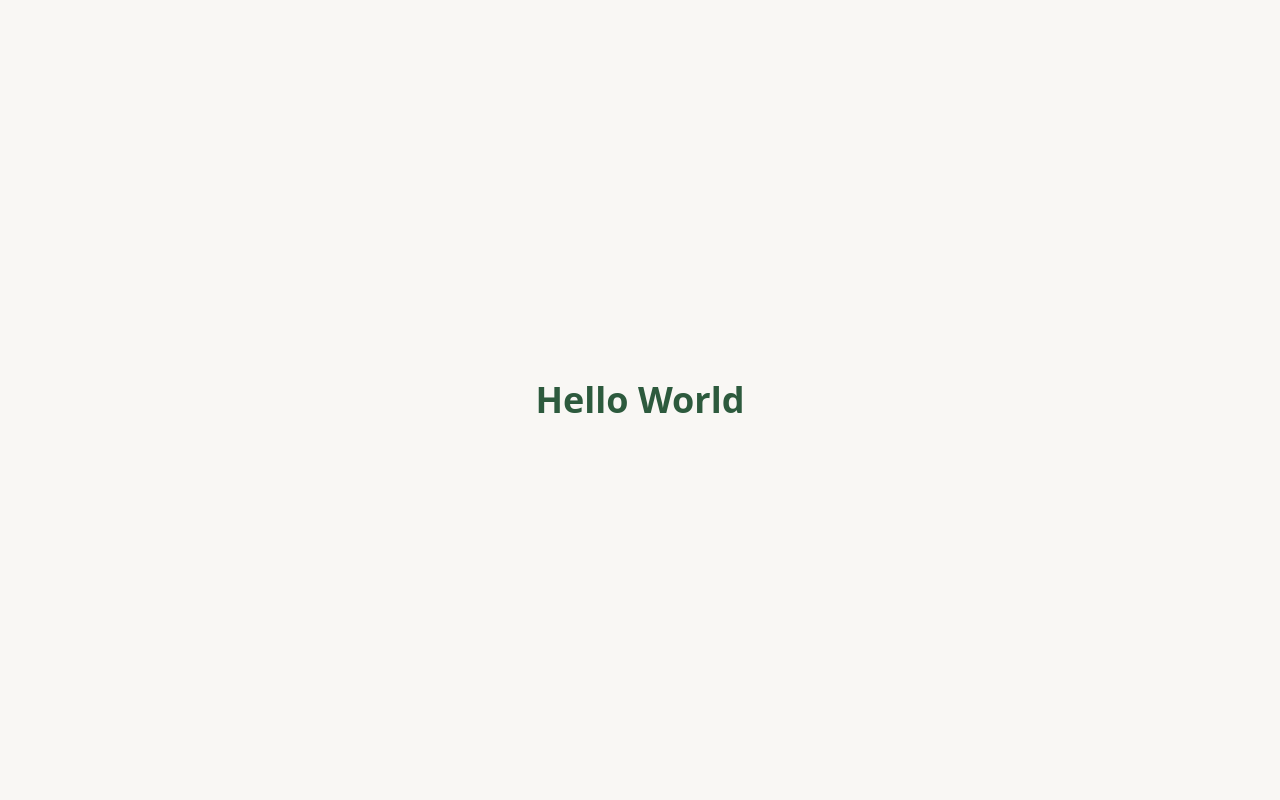
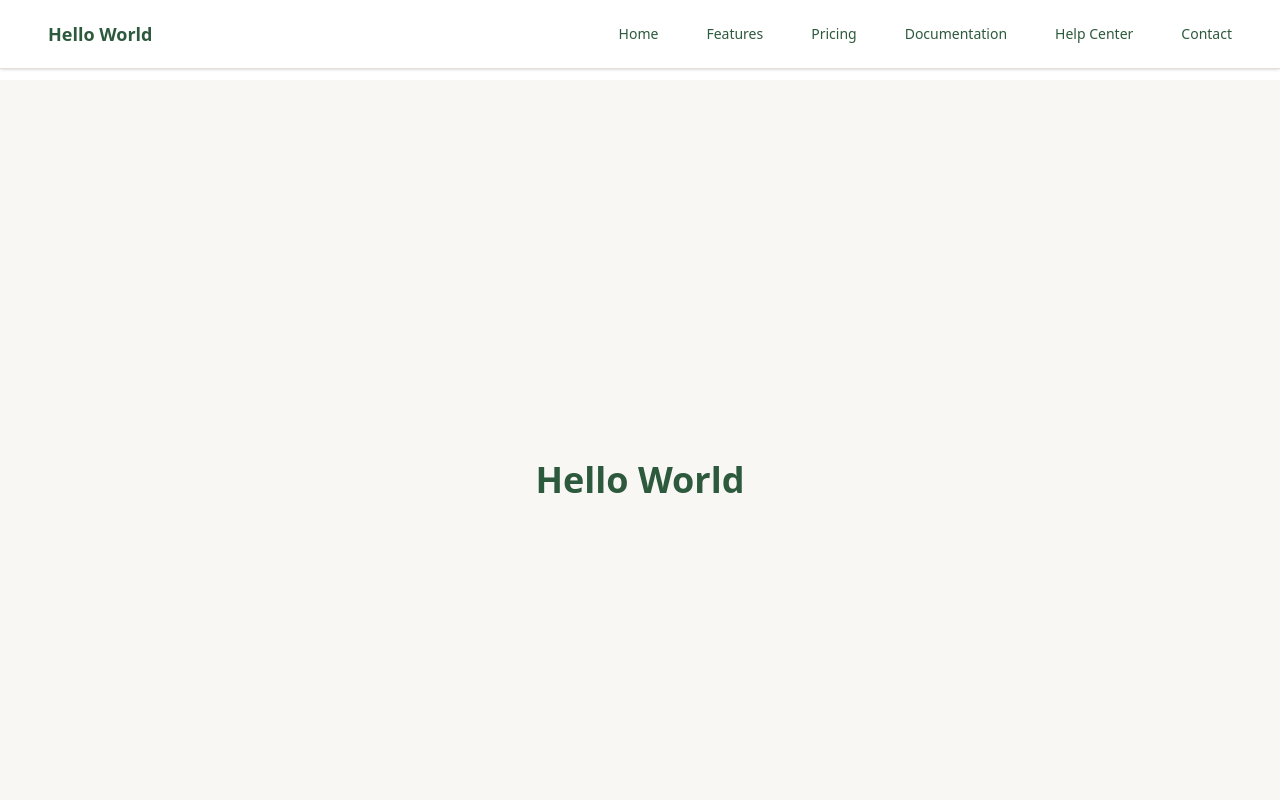
Before and after one commit to tqspham/hello-world-app-zpnmw, a Next.js app: page / in a window 1280 px wide. Shown: the top 800 px of the page. Built offline with nearby package versions, Linux system fonts and the light colour scheme.

Commit message:
feat: add persistent navigation bar

```diff
--- a/app/layout.tsx
+++ b/app/layout.tsx
@@ -1,4 +1,5 @@
 import type { Metadata } from "next";
+import Navigation from "@/components/Navigation";
 import Footer from "@/components/Footer";
 import "./globals.css";
 
@@ -15,7 +16,8 @@ export default function RootLayout({
   return (
     <html lang="en">
       <body className="flex flex-col min-h-screen">
-        <main className="flex-1">{children}</main>
+        <Navigation />
+        <main className="flex-1 mt-20">{children}</main>
         <Footer />
       </body>
     </html>
--- /dev/null
+++ b/components/Navigation.tsx
@@ -0,0 +1,93 @@
+"use client";
+
+import Link from "next/link";
+import { useState } from "react";
+import { Menu, X } from "lucide-react";
+
+const NAV_LINKS = [
+  { href: "/", label: "Home" },
+  { href: "#features", label: "Features" },
+  { href: "#pricing", label: "Pricing" },
+  { href: "#documentation", label: "Documentation" },
+  { href: "#help", label: "Help Center" },
+  { href: "#contact", label: "Contact" },
+];
+
+export default function Navigation() {
+  const [mobileMenuOpen, setMobileMenuOpen] = useState(false);
+
+  return (
+    <>
+      <nav className="fixed top-0 left-0 right-0 z-50 bg-(--color-surface) border-b border-(--color-border) shadow-sm">
+        <div className="mx-auto max-w-7xl px-6 py-4 sm:px-8 lg:px-10">
+          <div className="flex items-center justify-between">
+            {/* Logo/Brand */}
+            <Link
+              href="/"
+              className="text-lg font-semibold text-(--color-primary) hover:text-(--color-secondary) transition-colors focus:outline-none focus:ring-2 focus:ring-(--color-accent) focus:ring-offset-2 rounded px-2 py-1"
+            >
+              Hello World
+            </Link>
+
+            {/* Desktop Navigation */}
+            <div className="hidden md:flex items-center gap-8">
+              {NAV_LINKS.map((link) => (
+                <Link
+                  key={link.href}
+                  href={link.href}
+                  className="text-sm text-(--color-primary) hover:text-(--color-secondary) transition-colors relative group focus:outline-none focus:ring-2 focus:ring-(--color-accent) focus:ring-offset-2 rounded px-2 py-1"
+                >
+                  {link.label}
+                  <span className="absolute bottom-0 left-0 w-0 h-0.5 bg-(--color-secondary) group-hover:w-full transition-all duration-200 ease-in-out"></span>
+                </Link>
+              ))}
+            </div>
+
+            {/* Mobile Menu Toggle */}
+            <button
+              onClick={() => setMobileMenuOpen(!mobileMenuOpen)}
+              className="md:hidden p-2 text-(--color-primary) hover:text-(--color-secondary) transition-colors focus:outline-none focus:ring-2 focus:ring-(--color-accent) focus:ring-offset-2 rounded"
+              aria-label="Toggle mobile menu"
+              aria-expanded={mobileMenuOpen}
+            >
+              {mobileMenuOpen ? (
+                <X size={24} />
+              ) : (
+                <Menu size={24} />
+              )}
+            </button>
+          </div>
+        </div>
+      </nav>
+
+      {/* Mobile Menu Overlay */}
+      {mobileMenuOpen && (
+        <div className="fixed inset-0 z-40 md:hidden">
+          {/* Semi-transparent scrim */}
+          <div
+            className="absolute inset-0 bg-black/20"
+            onClick={() => setMobileMenuOpen(false)}
+            aria-hidden="true"
+          />
+          {/* Menu panel */}
+          <div className="absolute top-16 left-0 right-0 bg-(--color-surface) shadow-lg animate-in fade-in duration-150">
+            <div className="mx-auto max-w-7xl px-6 py-6 sm:px-8 lg:px-10">
+              <div className="flex flex-col gap-4">
+                {NAV_LINKS.map((link) => (
+                  <Link
+                    key={link.href}
+                    href={link.href}
+                    className="text-sm text-(--color-primary) hover:text-(--color-secondary) transition-colors focus:outline-none focus:ring-2 focus:ring-(--color-accent) focus:ring-offset-2 rounded px-2 py-2"
+                    onClick={() => setMobileMenuOpen(false)}
+                  >
+                    {link.label}
+                  </Link>
+                ))}
+              </div>
+            </div>
+          </div>
+        </div>
+      )}
+    </>
+  );
+}
```
